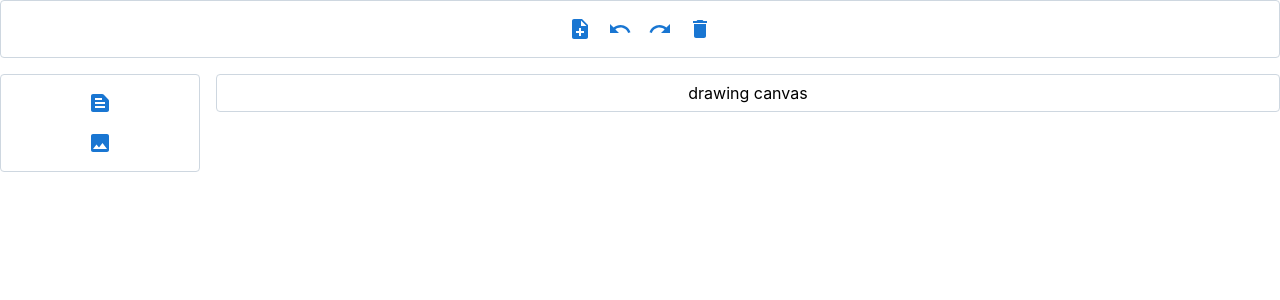
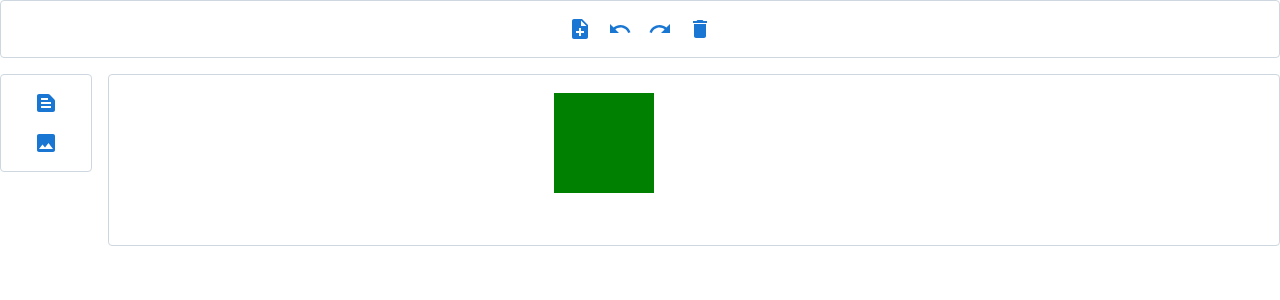
Before and after one commit to ira-pavlikovska/staples-drawing, a React (Create React App) app: page / in a window 1280 px wide. Shown: the top 300 px of the page. Built offline with nearby package versions, Linux system fonts and the light colour scheme.

Commit message:
add canvas

```diff
--- /dev/null
+++ b/src/components/Canvas.tsx
@@ -0,0 +1,26 @@
+import React, {useRef, useEffect} from 'react'
+
+type TCanvasProps = {
+    draw: (ctx: CanvasRenderingContext2D) => void;
+}
+
+const Canvas = (props: TCanvasProps) => {
+
+    const {draw} = props
+    const canvasRef = useRef(null)
+
+    useEffect(() => {
+
+        const canvas = canvasRef.current
+        // @ts-ignore
+        const context = canvas.getContext('2d')
+        const render = () => {
+            draw(context)
+        }
+        render()
+    }, [draw])
+
+    return <canvas ref={canvasRef}/>
+}
+
+export default Canvas
--- a/src/containers/DrawingContainer.tsx
+++ b/src/containers/DrawingContainer.tsx
@@ -4,6 +4,7 @@ import Grid from '@mui/system/Unstable_Grid';
 import styled from '@mui/system/styled';
 import Header from "../components/Header";
 import Shapes from "../components/Shapes";
+import Canvas from "../components/Canvas";
 
 
 const Item = styled('div')(({theme}) => ({
@@ -18,6 +19,11 @@ const Item = styled('div')(({theme}) => ({
 
 export default function DrawingContainer() {
 
+    const draw = (ctx:CanvasRenderingContext2D) => {
+        ctx.clearRect(0, 0, ctx.canvas.width, ctx.canvas.height)
+        ctx.fillStyle = 'green'
+        ctx.fillRect(10, 10, 100, 100)
+    }
 
     return (
         <Box sx={{flexGrow: 1}}>
@@ -27,12 +33,14 @@ export default function DrawingContainer() {
                         <Header />
                     </Item>
                 </Grid>
-                <Grid xs={2}>
-                    <Item><Shapes></Shapes></Item>
+                <Grid xs={1}>
+                    <Item>
+                        <Shapes />
+                    </Item>
                 </Grid>
-                <Grid xs={10}>
+                <Grid xs={11}>
                     <Item>
-                        drawing canvas
+                        <Canvas draw={draw} />
                     </Item>
                 </Grid>
             </Grid>
```
